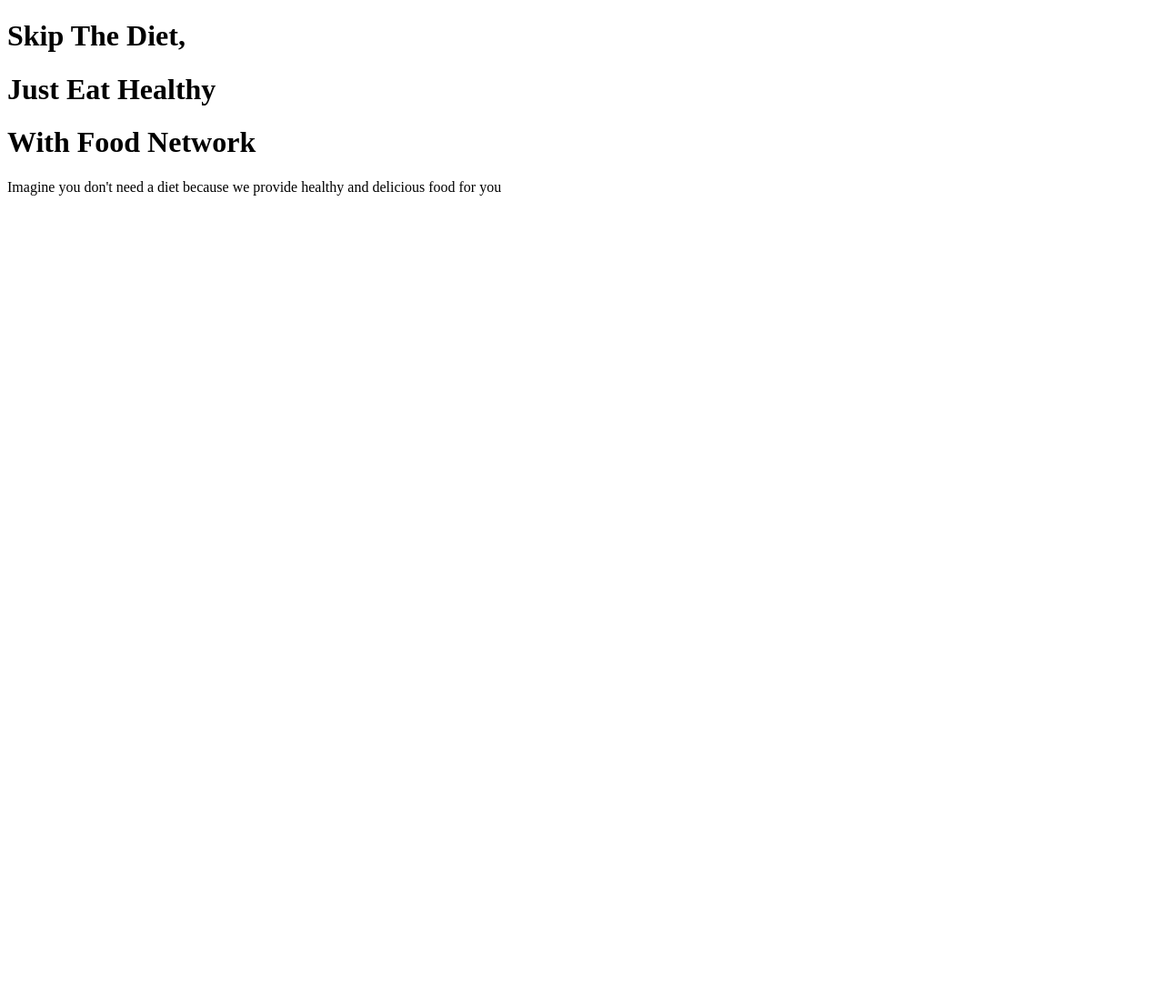
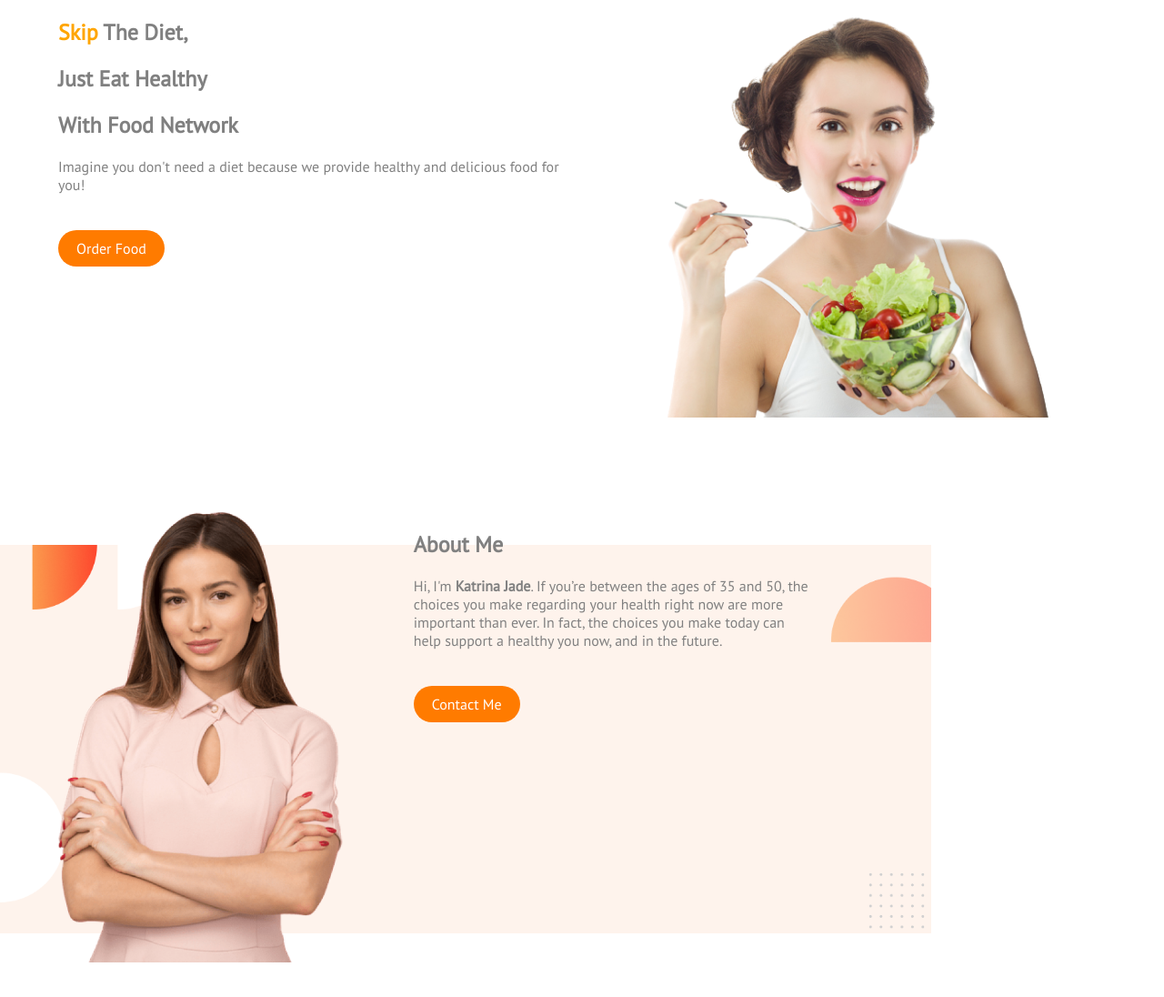
Before and after one commit to Jonayed-AHMED/food-network, a plain HTML site: page index.html in a window 1280 px wide. Shown: the whole page at 91% size. Before the commit the page ends 800 px from the top, so only its background shows below. Drawn offline with Linux system fonts and the light colour scheme.

Commit message:
updated 2 sections

```diff
--- a/index.html
+++ b/index.html
@@ -6,11 +6,40 @@
     <meta name="viewport" content="width=device-width, initial-scale=1.0">
     <title>Food Network</title>
     <link rel="stylesheet" href="style.css">
+    <link rel="preconnect" href="https://fonts.googleapis.com">
+<link rel="preconnect" href="https://fonts.gstatic.com" crossorigin>
+<link href="https://fonts.googleapis.com/css2?family=PT+Sans&display=swap" rel="stylesheet">
 </head>
 <body>
-    <h1>Skip The Diet,</h1>
-    <h1>Just Eat Healthy</h1>
-    <h1>With Food Network</h1>
-    <p>Imagine you don't need a diet because we provide healthy and delicious food for you</p>
+  <section class="top-side flexible-container">
+    <div class="half-width">
+        <h1><span class="span">Skip</span> The Diet,</h1>
+        <h1>Just Eat Healthy</h1>
+        <h1>With Food Network</h1>
+        <p>Imagine you don't need a diet because we provide healthy and delicious food for you!</p>
+        <a target="_blank" class="link-button" href="https://diets2go.co.uk/menus-pricing/?gclid=EAIaIQobChMI_djpjPLN8QIVFX8rCh2ehwCdEAAYAiAAEgIzTPD_BwE">Order Food</a>
+   </div>
+
+
+    <div class="half-width">
+        <img src="images/female/6667872_preview-removebg-preview.png" alt="Girl with food">
+    </div>
+  </section>
+
+  <section class="middle-side flexible-container">
+    <div class="half-width">
+        <img src="images/female/Person Image.png" alt="standing Girl">
+    </div>
+
+    <div>
+        <div class="half-width">
+            <h1>About Me</h1>
+            <p>Hi, I'm <b>Katrina Jade</b>. If you’re between the ages of 35 and 50, the choices you make regarding your health right now are more important than ever. In fact, the choices you make today can help support a healthy you now, and in the future.</p>
+            <a target="_blank" class="link-button" href="https://web.programming-hero.com/">Contact Me</a>
+       </div>
+    </div>
+
+
+  </section>
 </body>
 </html>
--- a/style.css
+++ b/style.css
@@ -0,0 +1,37 @@
+body{
+    font-family: 'PT Sans', sans-serif;
+    color: grey;
+    margin: 0;
+}
+.span{
+    color: orange;
+}
+.link-button{
+    text-decoration: none;
+    background-color: rgb(255, 123, 0);
+    color: white;
+    font-weight: 400;
+    padding: 10px 20px;
+    border-radius: 20px;
+}
+.flexible-container{
+    display: flex;
+    margin-bottom: 100px;
+
+}
+.half-width{
+    width: 50%;
+    padding-left: 5%;
+}
+.half-width img{
+    width: 90%;
+}
+.middle-side{
+    background-image: url(images/shapes/7.png);
+    background-repeat: no-repeat;
+    background-position: left;
+    background-size: 80%;
+}
+p{
+    margin-bottom: 50px;
+}
```
